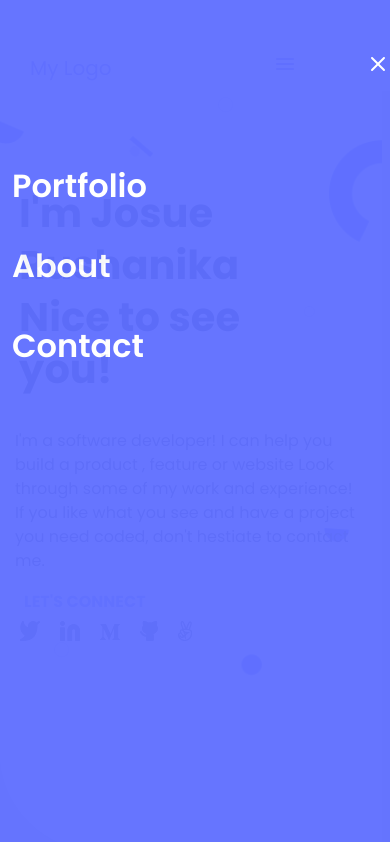
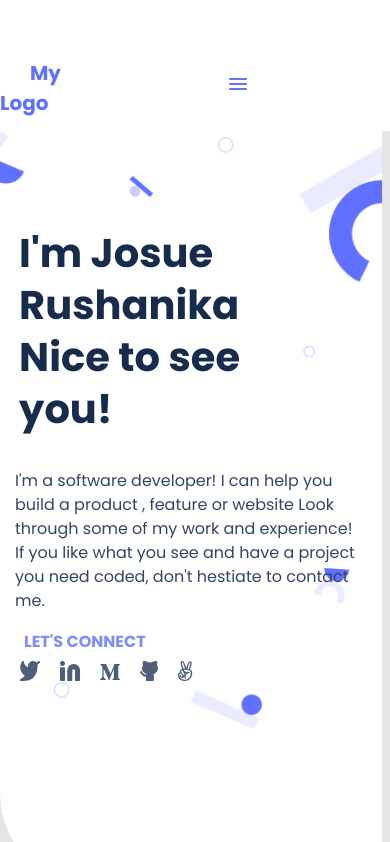
Before and after one commit to josuerushanika/Josue-portfolio, a website: page index.html in a window 390 px wide. Shown: the top 842 px of the page. Drawn offline with Linux system fonts and the light colour scheme; a web font is replaced by a local one.

Commit message:
Update Style

```diff
--- a/index.html
+++ b/index.html
@@ -31,7 +31,7 @@
 
              </ul>
 
-             <div class="mobile-menu">
+             <div class="mobile-menu active">
                <img src="images/toggle-icon.svg" alt="">
              </div>
 
@@ -40,7 +40,7 @@
              </div>
          </nav>
 
-         <nav class="mobile-navigation">
+         <nav class="mobile-navigation ">
           <ul>
             <li>
                 <a href="#">Portfolio</a>
--- a/style.css
+++ b/style.css
@@ -18,6 +18,7 @@ body {
   color: #6070ff;
   padding-left: 30px;
   font-size: 20px;
+  font-weight: 700;
 }
 
 nav {
@@ -513,7 +514,13 @@ nav.mobile-navigation {
   top: 0;
   height: 100vh;
   width: 100%;
+  opacity: 0;
+  pointer-events: none;
+}
+
+nav.mobile-navigation.active {
   opacity: 0.96;
+  pointer-events: auto;
 }
 
 nav.mobile-navigation ul {
@@ -537,8 +544,22 @@ nav.mobile-navigation ul li {
   margin: 16px 0;
 }
 
-nav .mobile-close {
+nav .mobile-close,
+nav .mobile-menu {
+  display: block;
   z-index: 200;
+  margin-right: 24px;
+  padding: 20px;
+  opacity: 0;
+  pointer-events: none;
+  border-radius: 8px;
+}
+
+nav .mobile-close.active,
+nav .mobile-menu.active {
+  opacity: 0.96;
+  pointer-events: auto;
+  padding-left: 80px;
 }
 
 @media (min-width: 600px) {
@@ -562,7 +583,9 @@ nav .mobile-close {
     display: flex;
   }
 
-  nav.mobile-navigation {
+  nav.mobile-navigation,
+  nav .mobile-menu,
+  nav .mobile-close {
     display: none;
   }
 }
```
